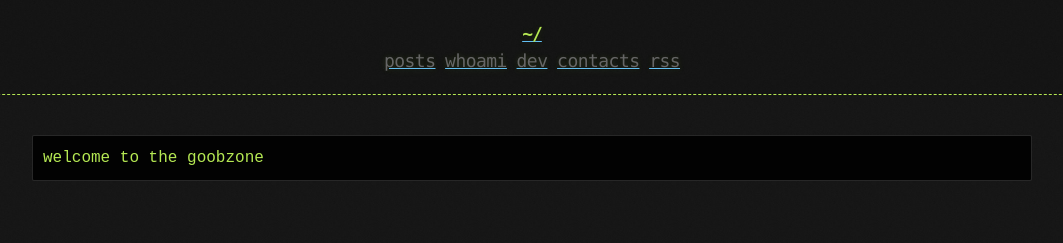
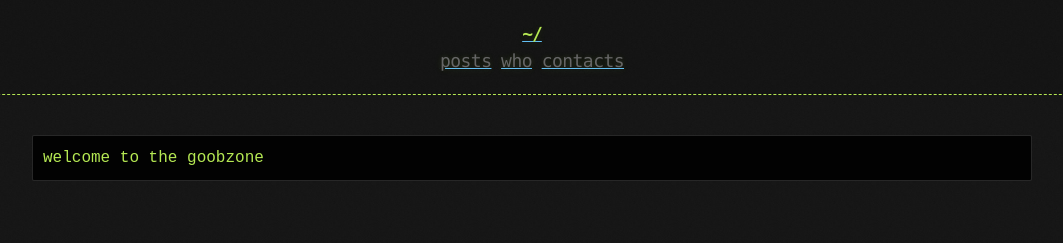
Before and after one commit to goobbess/goobbess.github.io, a Jekyll site: the page built from index.md, in a window 1280 px wide. Shown: the top 243 px of the page, without its empty margins (108-1171 px from the left). Built offline with Jekyll 4.4.1, drawn with Linux system fonts in a browser that asks for light colours.

Commit message:
Update links.html

```diff
--- a/_includes/links.html
+++ b/_includes/links.html
@@ -1,5 +1,3 @@
 <a href="{{ "/posts" | prepend: site.baseurl | replace: '//', '/' }}"><h2 class="header-link">posts</h2></a>
-<a href="{{ "/whoami" | prepend: site.baseurl | replace: '//', '/' }}"><h2 class="header-link">whoami</h2></a>
-<a href="{{ "/dev" | prepend: site.baseurl | replace: '//', '/' }}"><h2 class="header-link">dev</h2></a>
+<a href="{{ "/who" | prepend: site.baseurl | replace: '//', '/' }}"><h2 class="header-link">who</h2></a>
 <a href="{{ "/contacts" | prepend: site.baseurl | replace: '//', '/' }}"><h2 class="header-link">contacts</h2></a>
-<a href="{{ "/a" | prepend: site.baseurl | replace: '//', '/' }}"><h2 class="header-link">rss</h2></a>
```
